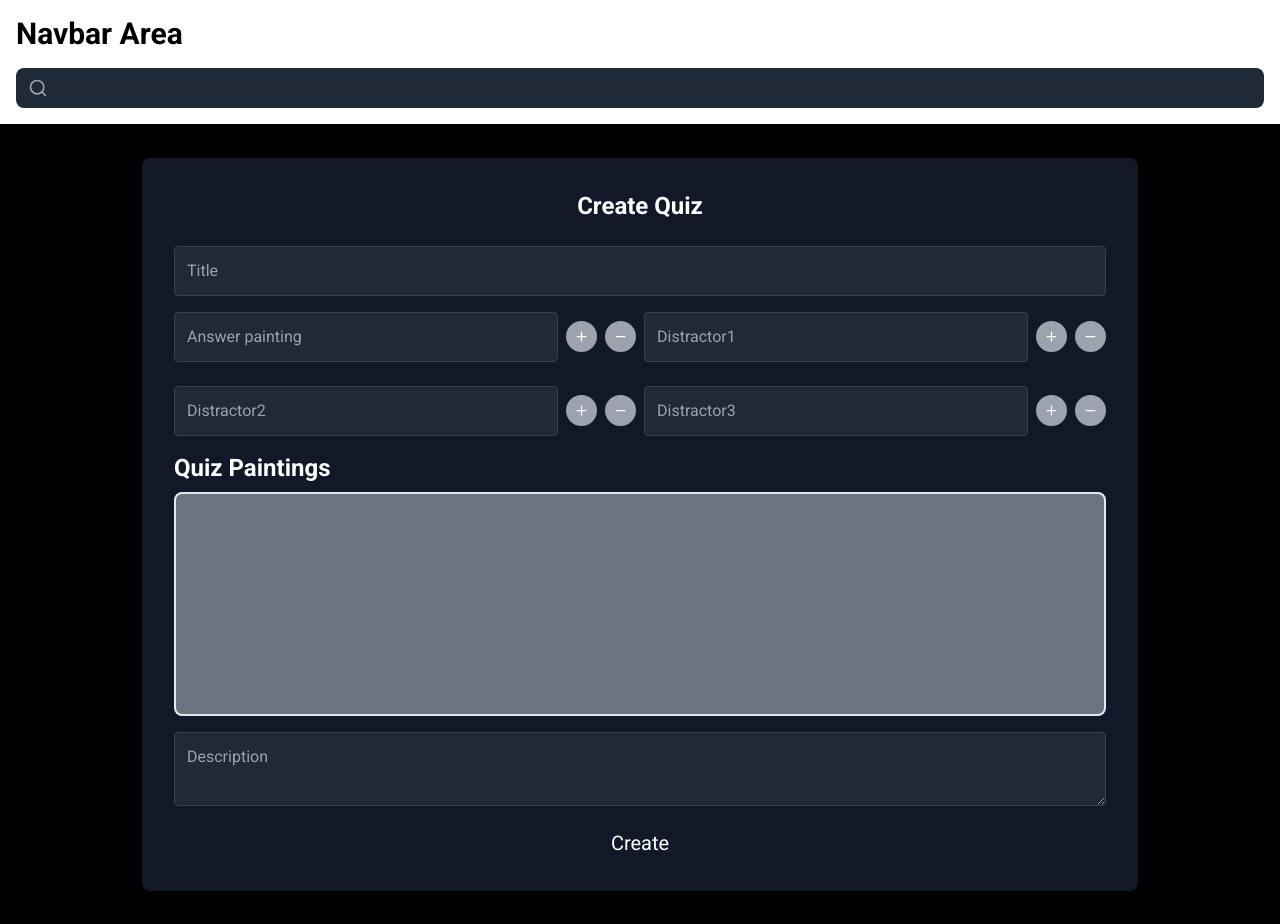
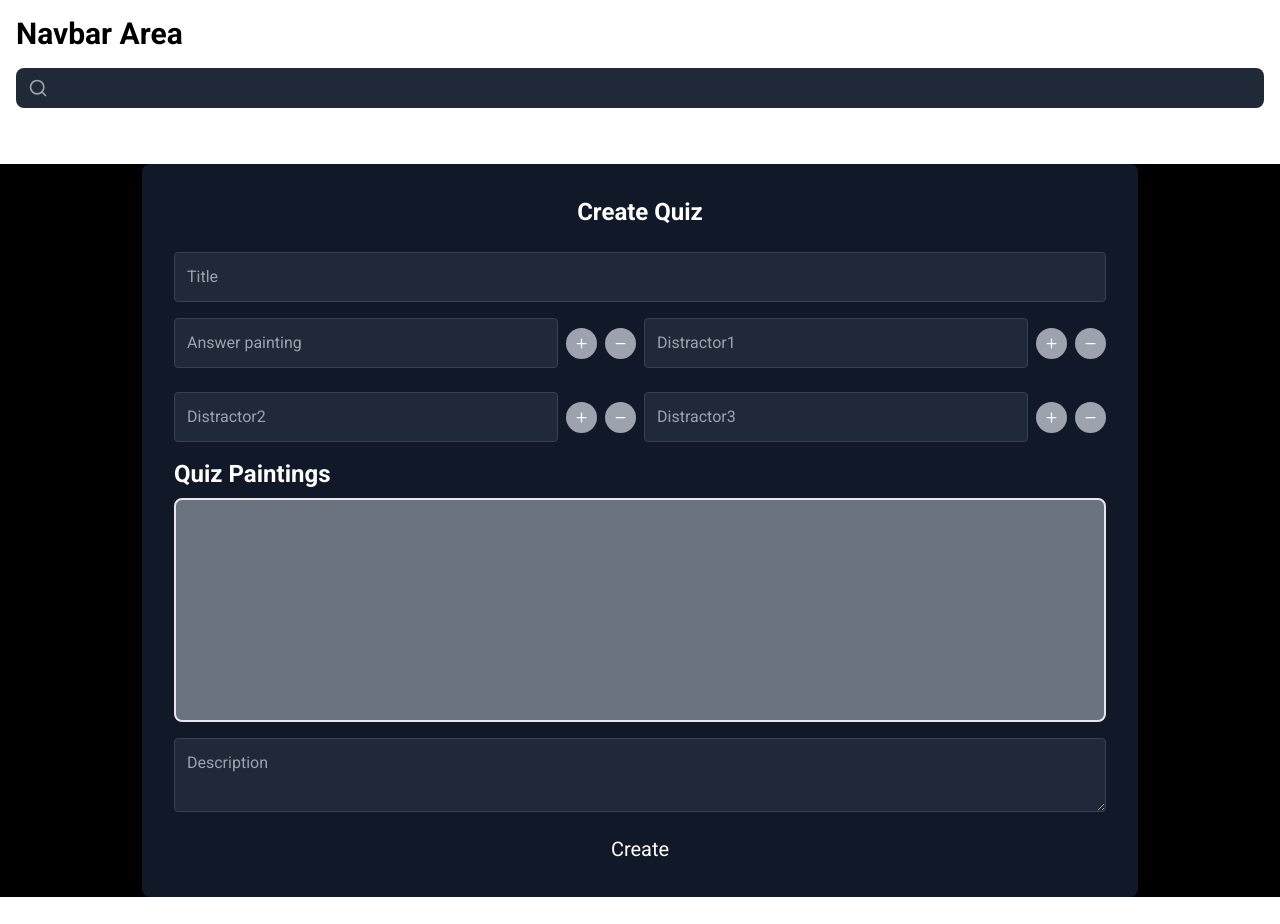
Before and after one commit to SeongTeam/ggrim_front, a Next.js app: page /quiz/create in a window 1280 px wide. After the commit the page ends 897 px from the top, so only its background shows below. Built offline with nearby package versions, Linux system fonts and the light colour scheme; what winston-daily-rotate-file would draw is missing.

Commit message:
fix(component): allow viewport height flex
Breaking : height of <QuizForm />  is to be flex

Before {
 height of <QuizForm /> is fixed to 100vh
}

After {
 height of <QuizForm /> is flex based on children element
}

```diff
--- a/src/app/quiz/create/page.tsx
+++ b/src/app/quiz/create/page.tsx
@@ -3,7 +3,7 @@ import QuizForm from "../../../components/quiz/QuizForm";
 export default function QuizCreatePage(){
 
     return(
-    <div>
+    <div className="mt-10">
      <QuizForm />
      </div>
     );
--- a/src/components/quiz/QuizForm.tsx
+++ b/src/components/quiz/QuizForm.tsx
@@ -252,7 +252,7 @@ export default function QuizForm() : JSX.Element {
     }
 
     return (
-      <div className="flex items-center justify-center h-screen bg-black">
+      <div className="flex items-center justify-center h-full bg-black">
         {error.trim().length > 0 &&<AlertModal message={error} onClose={async ()=>setError('')}/>}
         <form
           onSubmit={(e)=>handleSubmit(e)}
```
